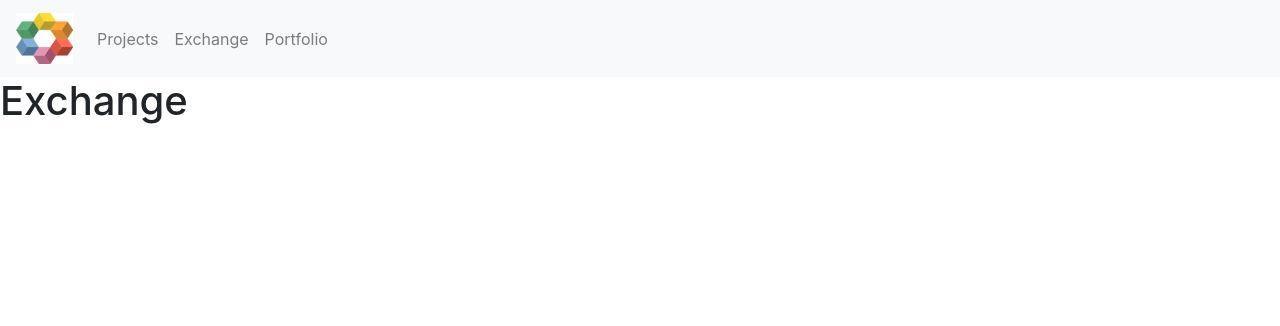
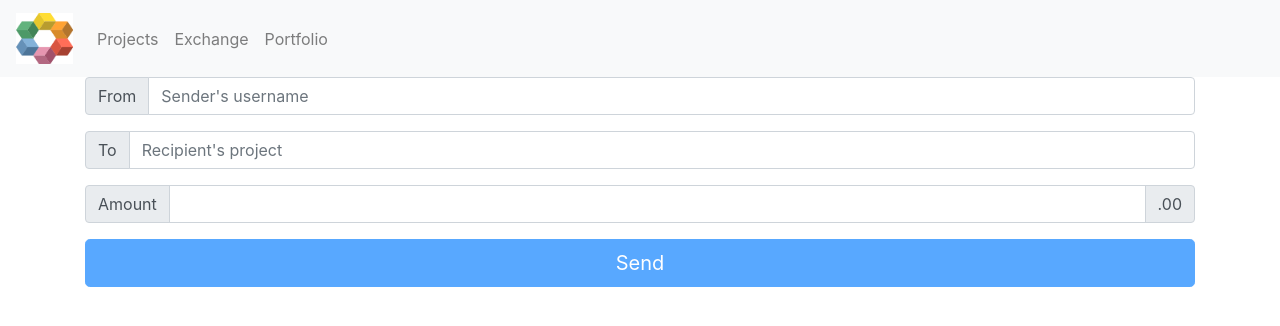
Before and after one commit to tofiksa/oasis-corda-ui, a React (Create React App) app: page /exchange in a window 1280 px wide. Shown: the top 326 px of the page. Built offline with nearby package versions, Linux system fonts and the light colour scheme.

Commit message:
lagt til login og transferservice

```diff
--- a/src/App.js
+++ b/src/App.js
@@ -7,14 +7,55 @@ import 'bootstrap/dist/css/bootstrap.min.css';
 import './App.css';
 import { BrowserRouter as Router,Switch, Route } from 'react-router-dom';
 import Portfolio from './components/Portfolio'
+import Login from './components/Login'
+import React, { useState, useEffect } from "react";
+import { AppContext } from "./config/contextLib";
+import AuthService from './services/authservice';
+import { useHistory } from "react-router-dom";
+
+
 
 function App() {
+  const [isAuthenticating, setIsAuthenticating] = useState(true);
+  const [isAuthenticated, userHasAuthenticated] = useState(false);
+  const history = useHistory();
+
+  useEffect(() => {
+    onLoad();
+  }, []);
+
+  async function onLoad() {
+    try {
+      await AuthService.getCurrentUser();
+      console.log("AUTHSERVICE: ",AuthService.getCurrentUser());
+      userHasAuthenticated(true);
+    }
+    catch(e) {
+      if (e !== 'No current user') {
+        alert(e);
+      }
+    }
+
+    setIsAuthenticating(false);
+  }
+
+  async function handleLogout() {
+    await AuthService.logout();
+
+    userHasAuthenticated(false);
+    history.push("/login");
+  }
+
+
   return (
+    !isAuthenticating && (
+    <AppContext.Provider value={{ isAuthenticated, userHasAuthenticated }}>
     <Router>
     <div className="App">
       <Toppen/>
       <Switch>
         <Route path="/" exact component={Home} />
+        <Route path="/login" exact component={Login} />
         <Route path="/projects" exact component={Projects} />
         <Route path="/project/:title" component={Project} />
         <Route path="/exchange" exact component={Exchange} />
@@ -22,7 +63,11 @@ function App() {
       </Switch>
     </div>
     </Router>
+    </AppContext.Provider>
+    )
   );
 }
 
+
+
 export default App;
--- a/src/components/Exchange.jsx
+++ b/src/components/Exchange.jsx
@@ -1,12 +1,63 @@
-import React, { Component } from 'react';
+import React, { useState } from "react";
+import Form from "react-bootstrap/Form";
+import Button from "react-bootstrap/Button";
+import TransferService from "../services/transferservice";
 
-class Exchange extends Component {
+export default function Exchange() {
 
-    render() {
+    const [username, setUsername] = useState("");
+    const [project, setProject] = useState("");
+    const [amount, setAmount] = useState("");
+
+    function validateForm() {
+        return username.length > 0 && project.length > 0 && amount.length > 0;
+      }
+
+      async function handleSubmit(event) {
+        event.preventDefault();
+
+        try {
+          console.log("This is typed: ", username, project, amount);
+          await TransferService.transfer(username,project,amount,"USD");
+        } catch (e) {
+          alert(e.message);
+        }
+      }
+
+
         return (
-            <h1>Exchange</h1>
+            <div className={"container"}>
+                <Form onSubmit={handleSubmit}>
+            <div className="input-group mb-3">
+  <div className="input-group-prepend">
+    <span className="input-group-text" id="basic-addon1">From</span>
+  </div>
+  <input type="text" value={username} onChange={(e) => setUsername(e.target.value)} className="form-control" placeholder="Sender's username" aria-label="Username" aria-describedby="basic-addon1"/>
+</div>
+
+<div className="input-group mb-3">
+<div className="input-group-prepend">
+    <span className="input-group-text" id="basic-addon1">To</span>
+  </div>
+  <input type="text" value={project} onChange={(e) => setProject(e.target.value)} className="form-control" placeholder="Recipient's project" aria-label="Recipient's username" aria-describedby="basic-addon2"/>
+</div>
+
+
+<div className="input-group mb-3">
+  <div className="input-group-prepend">
+    <span className="input-group-text">Amount</span>
+  </div>
+  <input type="text" value={amount} onChange={(e) => setAmount(e.target.value)} className="form-control" aria-label="Amount (to the nearest dollar)"/>
+  <div className="input-group-append">
+    <span className="input-group-text">.00</span>
+  </div>
+</div>
+
+
+            <Button block size="lg" type="submit" disabled={!validateForm()}>
+            Send
+          </Button>
+          </Form>
+          </div>
         );
-    }
 }
-
-export default Exchange
--- a/src/components/Home.jsx
+++ b/src/components/Home.jsx
@@ -1,20 +1,12 @@
 import React, { Component } from 'react';
-import AuthService from '../services/authservice';
+import { useHistory } from "react-router-dom";
 
-class Home extends Component {
+export default function Home() {
 
-  componentDidMount() {
-    AuthService.login();
+    const history = useHistory();
+    history.push("/login");
+
+    return (
+        <h1>Home!!!</h1>
+    );
   }
-
-
-      render () {
-        return (
-            <h1>Home!!!</h1>
-        );
-      }
-    }
-
-
-
-export default Home;
--- /dev/null
+++ b/src/components/Login.css
@@ -0,0 +1,10 @@
+@media all and (min-width: 480px) {
+    .Login {
+      padding: 60px 0;
+    }
+
+    .Login form {
+      margin: 0 auto;
+      max-width: 320px;
+    }
+  }
--- /dev/null
+++ b/src/components/Login.jsx
@@ -0,0 +1,58 @@
+import React, { useState } from "react";
+import Form from "react-bootstrap/Form";
+import Button from "react-bootstrap/Button";
+import "./Login.css";
+import AuthService from '../services/authservice';
+import { useAppContext } from "../config/contextLib";
+import { useHistory } from "react-router-dom";
+
+export default function Login() {
+  const [username, setUsername] = useState("");
+  const [password, setPassword] = useState("");
+  const { userHasAuthenticated } = useAppContext();
+
+  const history = useHistory();
+
+  function validateForm() {
+    return username.length > 0 && password.length > 0;
+  }
+
+  async function handleSubmit(event) {
+    event.preventDefault();
+
+    try {
+      await AuthService.login(username, password);
+      userHasAuthenticated(true);
+      history.push("/projects");
+    } catch (e) {
+      alert(e.message);
+    }
+  }
+
+  return (
+    <div className="Login">
+      <Form onSubmit={handleSubmit}>
+        <Form.Group size="lg" controlId="username">
+          <Form.Label>Username</Form.Label>
+          <Form.Control
+            autoFocus
+            type="username"
+            value={username}
+            onChange={(e) => setUsername(e.target.value)}
+          />
+        </Form.Group>
+        <Form.Group size="lg" controlId="password">
+          <Form.Label>Password</Form.Label>
+          <Form.Control
+            type="password"
+            value={password}
+            onChange={(e) => setPassword(e.target.value)}
+          />
+        </Form.Group>
+        <Button block size="lg" type="submit" disabled={!validateForm()}>
+          Login
+        </Button>
+      </Form>
+    </div>
+  );
+}
--- a/src/components/Project.jsx
+++ b/src/components/Project.jsx
@@ -7,7 +7,7 @@ import Table from 'react-bootstrap/Table'
 
 const Project = props => {
 
-console.log("PROPS PROJECT: ", props);
+//console.log("PROPS PROJECT: ", props);
 
 const getBalancesFromAccount = () => {
   let arrBalances = [];
--- /dev/null
+++ b/src/config/contextLib.js
@@ -0,0 +1,7 @@
+import { useContext, createContext } from "react";
+
+export const AppContext = createContext(null);
+
+export function useAppContext() {
+  return useContext(AppContext);
+}
--- a/src/config/url.js
+++ b/src/config/url.js
@@ -1 +1,2 @@
 export const BASE_API_URL = "https://oasis-corner.lab577.co.uk/api/rest";
+export const BASE_OAS_API_URL = "https://oasisapi123.azurewebsites.net";
--- a/src/services/authservice.jsx
+++ b/src/services/authservice.jsx
@@ -7,13 +7,15 @@ const api = axios.create({
 
 class AuthService {
 
-  login() {
+  login(username,password) {
   return api({
     method: 'post',
       url: '/auth/login',
       data: {
-          username: 'oasis-corner',
-          password: 'kQmI5U2HngmX1oLc'
+          //username: 'oasis-corner',
+          //password: 'kQmI5U2HngmX1oLc'
+          username: username,
+          password: password
       }
   }).then((response) => {
     if(response.status === 200) {
@@ -31,7 +33,10 @@ class AuthService {
   }
 
   getCurrentUser() {
-    return JSON.parse(localStorage.getItem('authstring'));;
+    if (localStorage.getItem('authstring'))
+      return true;
+    else
+      return false;
   }
 }
 
--- /dev/null
+++ b/src/services/transferservice.jsx
@@ -0,0 +1,41 @@
+import axios from "axios";
+import {BASE_OAS_API_URL} from '../config/url'
+
+const api = axios.create({
+    baseURL: BASE_OAS_API_URL,
+  });
+
+class TransferService {
+
+  transfer(from,to,amount,tokensymbol) {
+  return api({
+    method: 'post',
+    headers: {
+        'Access-Control-Allow-Origin' : '*',
+        'Access-Control-Allow-Methods':'GET,PUT,POST,DELETE,PATCH,OPTIONS',
+      },
+      url: 'TransferTokensAsync',
+      params: {
+        from: from,
+        to: to,
+        amount: amount,
+        tokensymbol: tokensymbol
+           },
+      data: {
+          from: from,
+          to: to,
+          amount: amount,
+          tokensymbol: tokensymbol
+      }
+  }).then((response) => {
+    if(response.status === 200) {
+      console.log(response);
+    }
+    }).catch((error) => {
+      console.log(Promise.reject(error));
+    });
+}
+
+}
+
+export default new TransferService();
```
Also changed, not shown: src/App.css (line endings or trailing spaces).
